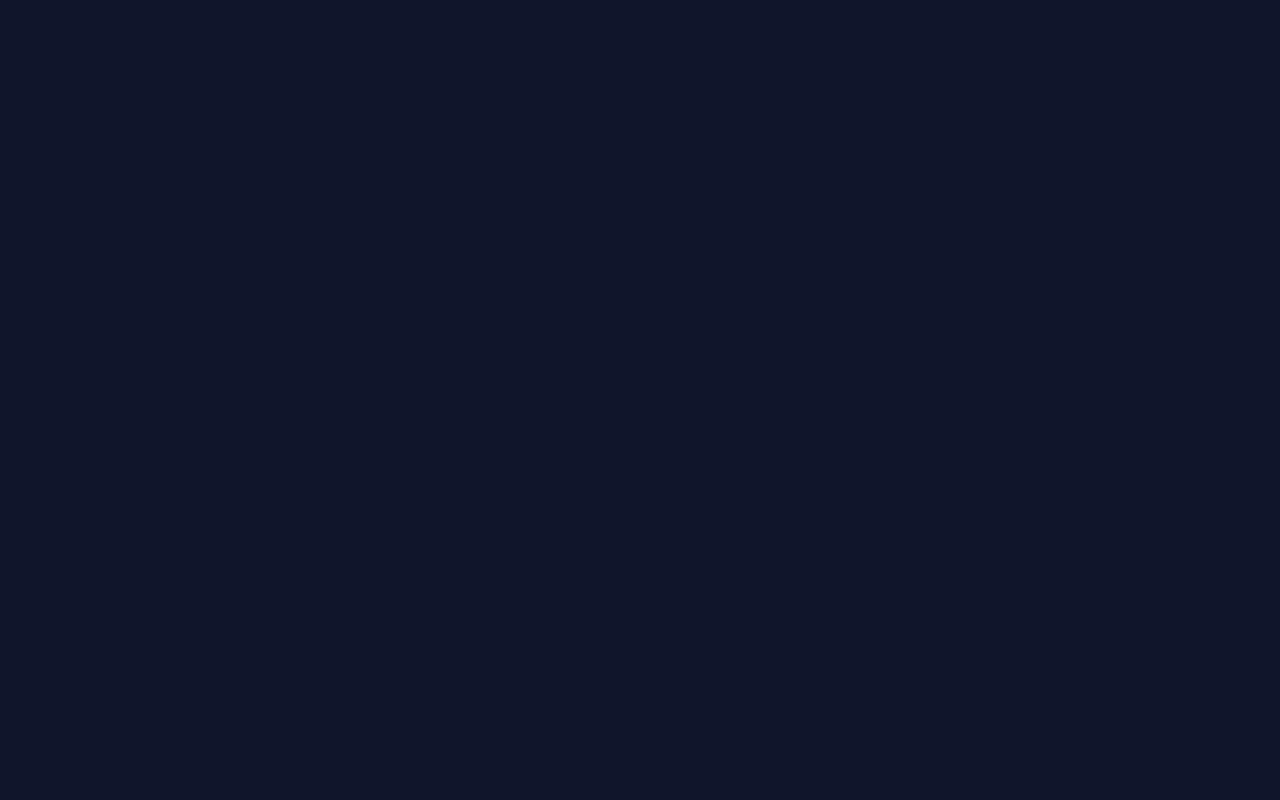
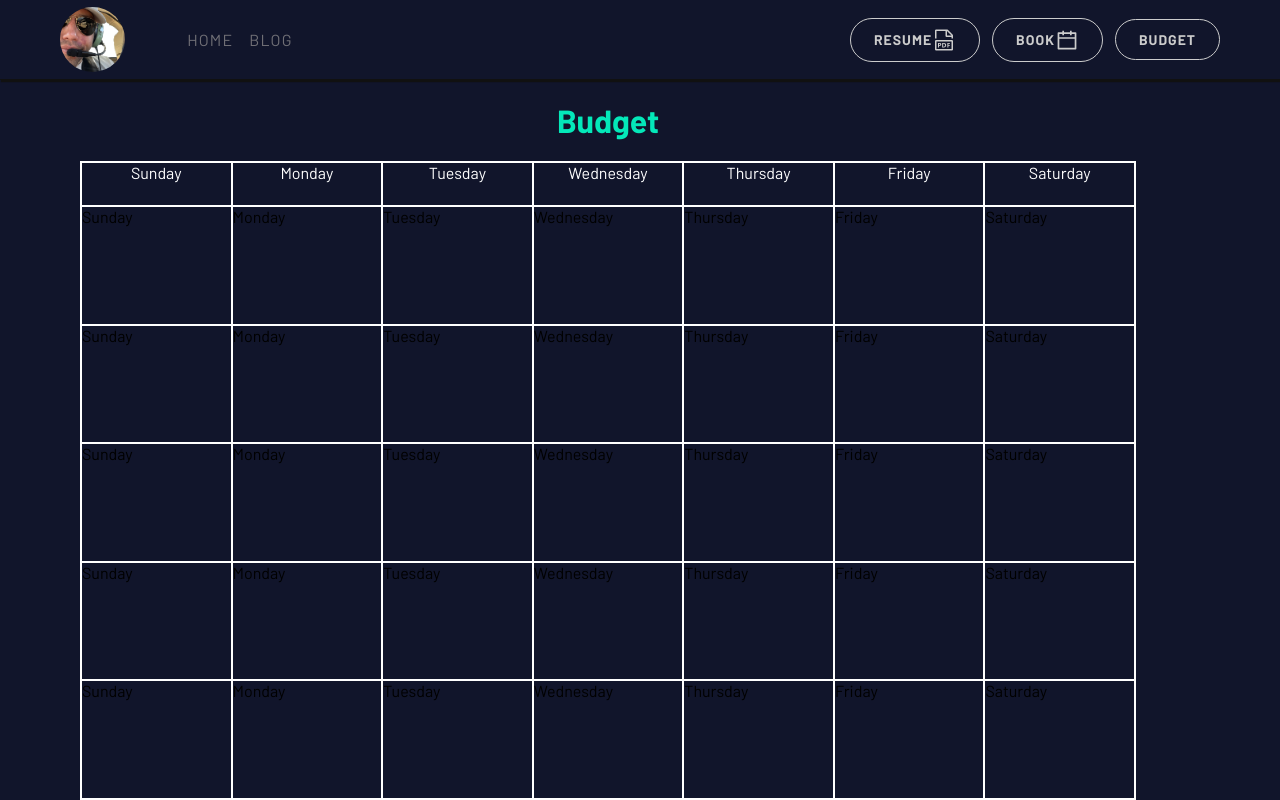
Before and after one commit to GlenCodez/glenned.com, a React (Create React App) app: page /budget in a window 1280 px wide. Before the commit this address had no page. Built offline with nearby package versions, Linux system fonts and the light colour scheme.

Commit message:
display calendar

```diff
--- a/src/assets/styles/App.css
+++ b/src/assets/styles/App.css
@@ -43,6 +43,7 @@ section {
     align-items: center;
     justify-content: center;
 }
+
 section:first-child {
     height: calc(100vh - var(--nav-height));
 }
--- a/src/components/Nav/Nav.tsx
+++ b/src/components/Nav/Nav.tsx
@@ -19,6 +19,7 @@ function Nav() {
             <div className="nav-section nav-btn-grp">
                 <a className="nav-button" href="#">Resume <VscFilePdf className="nav-icon"/></a>
                 <a className="nav-button" href="#">Book <AiOutlineCalendar className="nav-icon" /></a>
+                <Link to="/budget" className="nav-button">Budget</Link>
             </div>
         </nav>
     );
--- a/src/index.tsx
+++ b/src/index.tsx
@@ -5,6 +5,7 @@ import App from './App';
 import {BrowserRouter, Route, Routes} from "react-router-dom";
 import Home from "./pages/Home";
 import Blog from "./pages/Blog";
+import Budget from "./pages/Budget";
 
 const root = ReactDOM.createRoot(
   document.getElementById('root') as HTMLElement
@@ -18,6 +19,7 @@ root.render(
                   <Route path="" element={<Home />} />
                   <Route path="/home" element={<Home />} />
                   <Route path="/blog" element={<Blog />} />
+                  <Route path="/budget" element={<Budget />} />
               </Route>
           </Routes>
       </BrowserRouter>
--- /dev/null
+++ b/src/pages/Budget.css
@@ -0,0 +1,41 @@
+.budget-ctn {
+    height: 100%;
+}
+
+.budget-table-ctn {
+    height: 100%;
+    width: 100%;
+    border: 1px solid white;
+}
+
+
+.budget-table-head {
+    display: flex;
+    flex-flow: row nowrap;
+    justify-content: center;
+    height: 7%;
+}
+
+.budget-table-head div {
+    flex: 1;
+    border: 1px solid white;
+    color: white;
+    text-align: center;
+}
+
+.budget-table-body {
+    height: 93%;
+    display: flex;
+    flex-flow: column nowrap;
+}
+
+.budget-week {
+    flex: 1;
+    display: flex;
+    flex-flow: row nowrap;
+}
+
+.budget-day {
+    flex: 1;
+    border: 1px solid white;
+}
--- /dev/null
+++ b/src/pages/Budget.tsx
@@ -0,0 +1,50 @@
+import React from 'react';
+import "./Budget.css";
+
+function Budget() {
+    const daysOfWeek = [
+        "Sunday",
+        "Monday",
+        "Tuesday",
+        "Wednesday",
+        "Thursday",
+        "Friday",
+        "Saturday"
+    ]
+    const weekOfMonth = [0,1,2,3,4]
+    return (
+        <div className="budget-ctn">
+            <h1>Budget</h1>
+            <div className="budget-table-ctn">
+                <div className="budget-table-head">
+                    {
+                        daysOfWeek.map((day) => {
+                            return (
+                                <div key={day}>{day}</div>
+                            )
+                        })
+                    }
+                </div>
+                <div className="budget-table-body">
+                    {
+                        weekOfMonth.map((week) => {
+                            return (
+                                <div key={`week-${week}`} className="budget-week">
+                                    {
+                                        daysOfWeek.map((day) => {
+                                            return (
+                                                <div key={day + week} className="budget-day">{day}</div>
+                                            )
+                                        })
+                                    }
+                                </div>
+                            )
+                        })
+                    }
+                </div>
+            </div>
+        </div>
+    )
+}
+
+export default Budget
```
